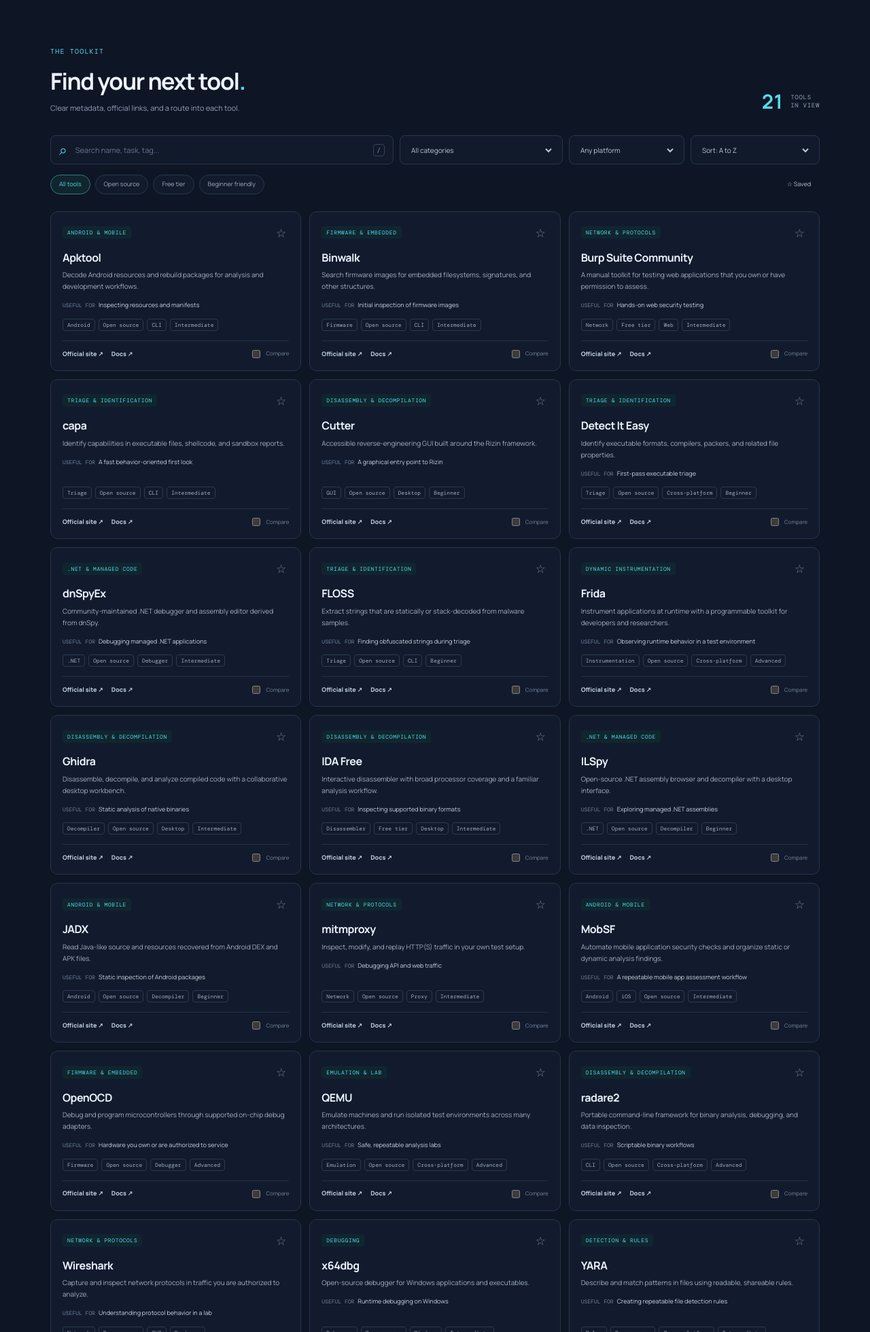
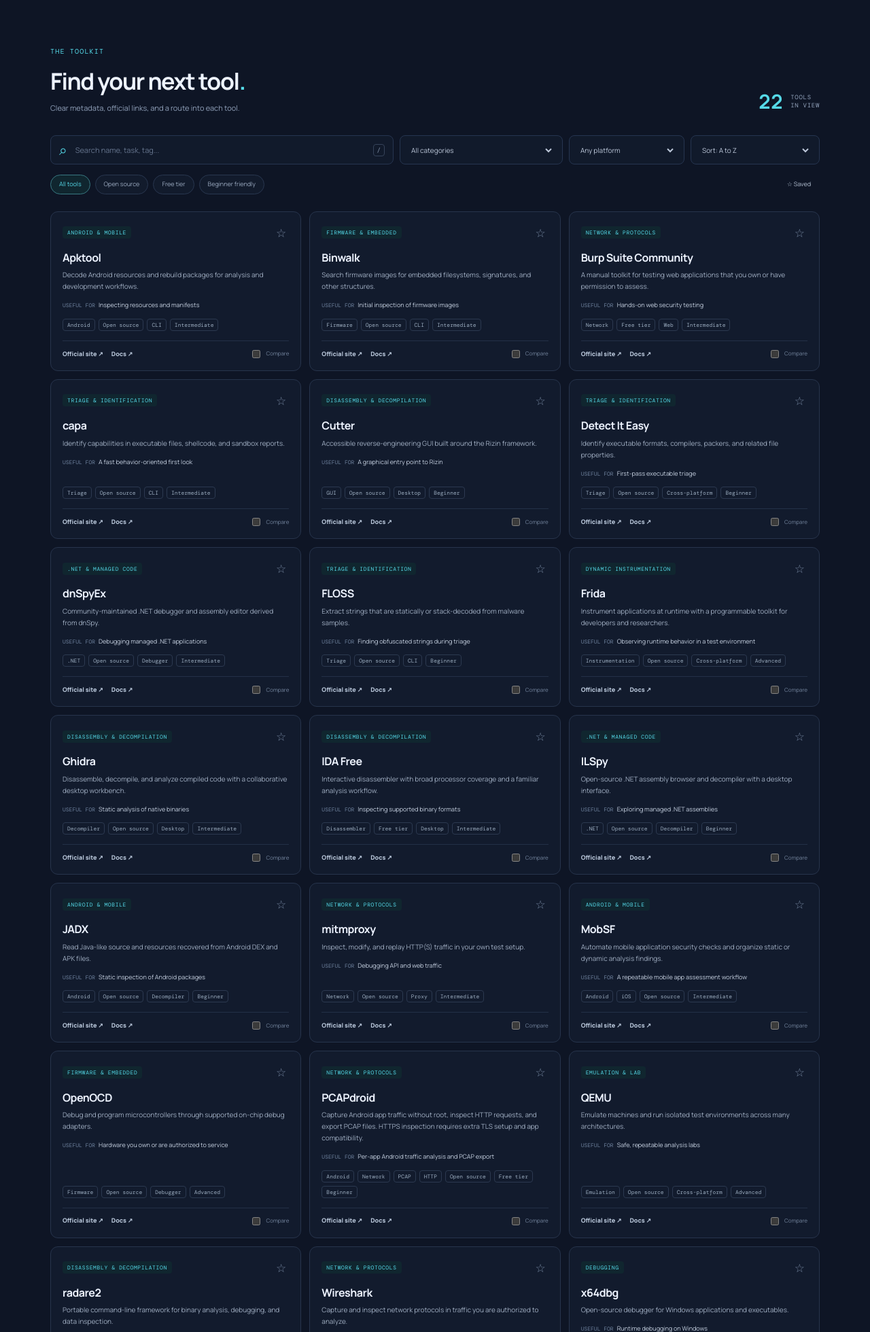
Before and after one commit to brunnojob/revscope, a plain HTML site: page index.html in a window 1280 px wide. Shown: the part 840-2800 px from the top of the page at 68% size. Drawn offline with nearby package versions, Linux system fonts and the light colour scheme.

Commit message:
feat: catalog PCAPdroid for Android traffic and HTTP inspection

```diff
--- a/app.js
+++ b/app.js
@@ -10,8 +10,8 @@ const savedButton = document.querySelector("#saved-filter");
 const compareBar = document.querySelector("#compare-bar");
 const workflowRules = {
   triage: { title: "Binary triage", tools: ["die", "capa", "floss", "ghidra"] },
-  android: { title: "Android app analysis", tools: ["apktool", "jadx", "frida", "mobsf"] },
-  network: { title: "Network behavior", tools: ["wireshark", "mitmproxy", "burp-community", "frida"] },
+  android: { title: "Android app analysis", tools: ["apktool", "jadx", "frida", "mobsf", "pcapdroid"] },
+  network: { title: "Network behavior", tools: ["wireshark", "mitmproxy", "burp-community", "frida", "pcapdroid"] },
   firmware: { title: "Firmware lab", tools: ["binwalk", "ghidra", "openocd", "qemu"] }
 };
 const levelRank = { Beginner: 1, Intermediate: 2, Advanced: 3 };
@@ -156,7 +156,7 @@ document.addEventListener("keydown", event => {
   if (event.key === "Escape" && document.querySelector("#compare-dialog").open) document.querySelector("#compare-dialog").close();
 });
 
-fetch("data/tools.json")
+fetch("data/tools.json?v=20261115-pcapdroid")
   .then(response => { if (!response.ok) throw new Error("Could not load tool catalog"); return response.json(); })
   .then(data => { tools = data; populateCategories(); render(); })
   .catch(() => { catalogFailed = true; render(); });
--- a/data/tools.json
+++ b/data/tools.json
@@ -19,5 +19,6 @@
   {"id":"burp-community","name":"Burp Suite Community","category":"Network & protocols","platform":"Windows · macOS · Linux","license":"Proprietary · free edition","cost":"Free tier","level":"Intermediate","summary":"A manual toolkit for testing web applications that you own or have permission to assess.","bestFor":"Hands-on web security testing","tags":["Network","Free tier","Web"],"url":"https://portswigger.net/burp/communitydownload","docs":"https://portswigger.net/burp/documentation"},
   {"id":"binwalk","name":"Binwalk","category":"Firmware & embedded","platform":"Windows · macOS · Linux","license":"MIT","cost":"Free","level":"Intermediate","summary":"Search firmware images for embedded filesystems, signatures, and other structures.","bestFor":"Initial inspection of firmware images","tags":["Firmware","Open source","CLI"],"url":"https://github.com/ReFirmLabs/binwalk","docs":"https://github.com/ReFirmLabs/binwalk/wiki"},
   {"id":"openocd","name":"OpenOCD","category":"Firmware & embedded","platform":"Windows · macOS · Linux","license":"GPL-2.0-or-later","cost":"Free","level":"Advanced","summary":"Debug and program microcontrollers through supported on-chip debug adapters.","bestFor":"Hardware you own or are authorized to service","tags":["Firmware","Open source","Debugger"],"url":"https://openocd.org/","docs":"https://openocd.org/doc/html/"},
-  {"id":"qemu","name":"QEMU","category":"Emulation & lab","platform":"Windows · macOS · Linux","license":"GPL-2.0-or-later","cost":"Free","level":"Advanced","summary":"Emulate machines and run isolated test environments across many architectures.","bestFor":"Safe, repeatable analysis labs","tags":["Emulation","Open source","Cross-platform"],"url":"https://www.qemu.org/","docs":"https://www.qemu.org/docs/master/"}
+  {"id":"qemu","name":"QEMU","category":"Emulation & lab","platform":"Windows · macOS · Linux","license":"GPL-2.0-or-later","cost":"Free","level":"Advanced","summary":"Emulate machines and run isolated test environments across many architectures.","bestFor":"Safe, repeatable analysis labs","tags":["Emulation","Open source","Cross-platform"],"url":"https://www.qemu.org/","docs":"https://www.qemu.org/docs/master/"},
+  {"id":"pcapdroid","name":"PCAPdroid","category":"Network & protocols","platform":"Android","license":"GPL-3.0","cost":"Free tier · paid extras","level":"Beginner","summary":"Capture Android app traffic without root, inspect HTTP requests, and export PCAP files. HTTPS inspection requires extra TLS setup and app compatibility.","bestFor":"Per-app Android traffic analysis and PCAP export","tags":["Android","Network","PCAP","HTTP","Open source","Free tier"],"url":"https://github.com/emanuele-f/PCAPdroid","docs":"https://emanuele-f.github.io/PCAPdroid/quick_start"}
 ]
--- a/i18n.js
+++ b/i18n.js
@@ -161,7 +161,10 @@ const portuguese = {
   "Debug and program microcontrollers through supported on-chip debug adapters.": "Depure e programe microcontroladores por meio de adaptadores de depuração compatíveis.",
   "Hardware you own or are authorized to service": "Hardware próprio ou com autorização para manutenção",
   "Emulate machines and run isolated test environments across many architectures.": "Emule máquinas e execute ambientes de teste isolados em diversas arquiteturas.",
-  "Safe, repeatable analysis labs": "Laboratórios de análise seguros e reproduzíveis"
+  "Safe, repeatable analysis labs": "Laboratórios de análise seguros e reproduzíveis",
+  "Capture Android app traffic without root, inspect HTTP requests, and export PCAP files. HTTPS inspection requires extra TLS setup and app compatibility.": "Capture o tráfego de aplicativos Android sem root, inspecione requisições HTTP e exporte arquivos PCAP. A inspeção HTTPS exige configuração TLS adicional e compatibilidade do aplicativo.",
+  "Per-app Android traffic analysis and PCAP export": "Análise de tráfego por aplicativo Android e exportação PCAP",
+  "Free tier · paid extras": "Plano gratuito · recursos extras pagos"
 };
 let language;
 try { language = localStorage.getItem("revscope-language"); } catch {}
--- a/index.html
+++ b/index.html
@@ -9,8 +9,8 @@
   <link rel="preconnect" href="https://fonts.googleapis.com">
   <link rel="preconnect" href="https://fonts.gstatic.com" crossorigin>
   <link href="https://fonts.googleapis.com/css2?family=DM+Mono:wght@400;500&family=Manrope:wght@400;500;600;700;800&display=swap" rel="stylesheet">
-  <link rel="icon" type="image/svg+xml" href="assets/favicon.svg?v=20261115-i18n">
-  <link rel="stylesheet" href="styles.css?v=20261115-i18n">
+  <link rel="icon" type="image/svg+xml" href="assets/favicon.svg?v=20261115-pcapdroid">
+  <link rel="stylesheet" href="styles.css?v=20261115-pcapdroid">
 </head>
 <body>
   <a class="skip-link" href="#catalog">Skip to catalog</a>
@@ -29,7 +29,7 @@
         <h1>Make the next<br>analysis <em>clearer.</em></h1>
         <p>A practical map of reverse engineering tools: what each one does, where it fits, and where to start. Built for learning, interoperability, and authorized research.</p>
         <div class="hero-actions"><a class="button button-primary" href="#catalog">Explore the toolkit <span>↓</span></a><a class="text-link" href="#workflows">Choose a workflow <span>↗</span></a></div>
-        <div class="hero-meta"><span><b id="hero-count">20</b> curated tools</span><span>·</span><span>MIT licensed guide</span><span>·</span><span>No account needed</span></div>
+        <div class="hero-meta"><span><b id="hero-count">22</b> curated tools</span><span>·</span><span>MIT licensed guide</span><span>·</span><span>No account needed</span></div>
       </div>
       <div class="hero-art" aria-label="Illustration of a binary analysis workflow">
         <div class="scan-line"></div><div class="art-top"><span>SESSION / 04A</span><span class="live">● LOCAL</span></div>
@@ -50,7 +50,7 @@
       </div>
     </section>
     <section class="catalog-section" id="catalog">
-      <div class="catalog-heading"><div><span class="section-kicker">THE TOOLKIT</span><h2>Find your next tool<span class="accent-dot">.</span></h2><p class="catalog-sub">Clear metadata, official links, and a route into each tool.</p></div><div class="catalog-count"><strong id="result-count">20</strong><span>TOOLS<br>IN VIEW</span></div></div>
+      <div class="catalog-heading"><div><span class="section-kicker">THE TOOLKIT</span><h2>Find your next tool<span class="accent-dot">.</span></h2><p class="catalog-sub">Clear metadata, official links, and a route into each tool.</p></div><div class="catalog-count"><strong id="result-count">22</strong><span>TOOLS<br>IN VIEW</span></div></div>
       <div class="toolbar">
         <label class="searchbox"><span aria-hidden="true">⌕</span><input id="search" aria-label="Search name, task, tag..." type="search" placeholder="Search name, task, tag..." autocomplete="off"><kbd>/</kbd></label>
         <label class="select-wrap"><span class="sr-only">Filter by category</span><select id="category"><option value="">All categories</option></select></label>
@@ -67,7 +67,7 @@
   <footer class="footer"><a class="brand footer-brand" href="#top"><span class="brand-mark">R<span>↗</span></span><span>REVSCOPE<small>FIELD GUIDE / v1</small></span></a><p>Open knowledge for better analysis.</p><div><a href="https://github.com/brunnojob/revscope">GitHub ↗</a><a href="https://github.com/brunnojob/revscope/issues">Issues ↗</a><span>MIT guide · 2026</span></div></footer>
   <dialog id="compare-dialog" class="compare-dialog"><form method="dialog"><button class="dialog-close" aria-label="Close comparison">×</button></form><span class="section-kicker">SIDE BY SIDE</span><h2>Tool comparison</h2><div id="comparison-content"></div></dialog>
   <div id="compare-bar" class="compare-bar" hidden><span><b id="compare-count">0</b> tools selected</span><div><button id="clear-compare" class="button button-quiet">Clear</button><button id="compare-now" class="button button-primary">Compare tools ↗</button></div></div>
-  <script src="i18n.js?v=20261115-i18n" defer></script>
-  <script src="app.js?v=20261115-i18n" defer></script>
+  <script src="i18n.js?v=20261115-pcapdroid" defer></script>
+  <script src="app.js?v=20261115-pcapdroid" defer></script>
 </body>
 </html>
```
Also changed, not shown: 1 other file.
